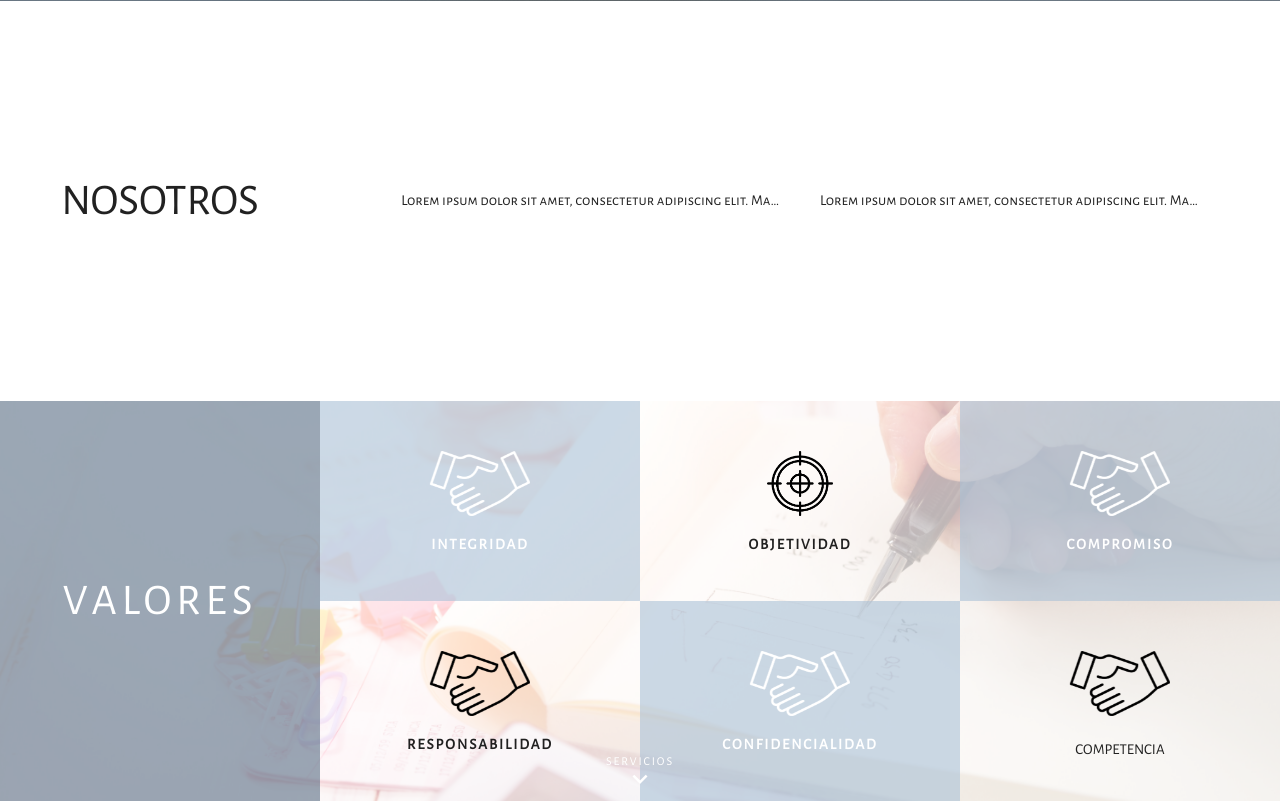
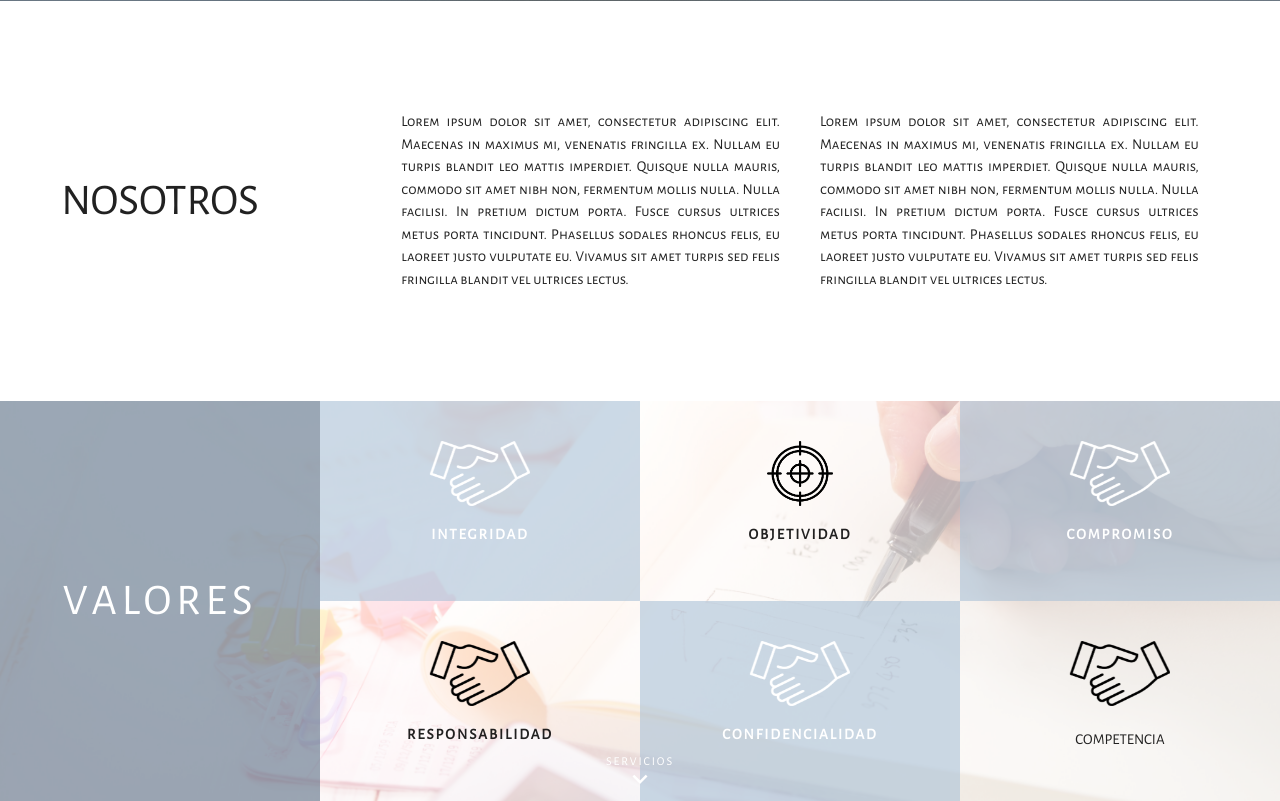
Before and after one commit to dietic/balanspe, a PHP site: page / in a window 1280 px wide. Shown: the part 799-1600 px from the top of the page. Run offline with PHP 8.4, Linux system fonts and the light colour scheme; some libraries are stand-ins or nearby versions.

Commit message:
Modificacion en padding de features

```diff
--- a/index.php
+++ b/index.php
@@ -15,10 +15,10 @@
 	<!-- Columna derecha -->
 	<div class="about-right col s9 valign-wrapper ">
 		<div class="col s6 about-right-left">
-			<p class="truncate">Lorem ipsum dolor sit amet, consectetur adipiscing elit. Maecenas in maximus mi, venenatis fringilla ex. Nullam eu turpis blandit leo mattis imperdiet. Quisque nulla mauris, commodo sit amet nibh non, fermentum mollis nulla. Nulla facilisi. In pretium dictum porta. Fusce cursus ultrices metus porta tincidunt. Phasellus sodales rhoncus felis, eu laoreet justo vulputate eu. Vivamus sit amet turpis sed felis fringilla blandit vel ultrices lectus. </p>
+			<p >Lorem ipsum dolor sit amet, consectetur adipiscing elit. Maecenas in maximus mi, venenatis fringilla ex. Nullam eu turpis blandit leo mattis imperdiet. Quisque nulla mauris, commodo sit amet nibh non, fermentum mollis nulla. Nulla facilisi. In pretium dictum porta. Fusce cursus ultrices metus porta tincidunt. Phasellus sodales rhoncus felis, eu laoreet justo vulputate eu. Vivamus sit amet turpis sed felis fringilla blandit vel ultrices lectus. </p>
 		</div>
 		<div class="col s6 about-right-right">
-			<p class="truncate">Lorem ipsum dolor sit amet, consectetur adipiscing elit. Maecenas in maximus mi, venenatis fringilla ex. Nullam eu turpis blandit leo mattis imperdiet. Quisque nulla mauris, commodo sit amet nibh non, fermentum mollis nulla. Nulla facilisi. In pretium dictum porta. Fusce cursus ultrices metus porta tincidunt. Phasellus sodales rhoncus felis, eu laoreet justo vulputate eu. Vivamus sit amet turpis sed felis fringilla blandit vel ultrices lectus. </p>
+			<p >Lorem ipsum dolor sit amet, consectetur adipiscing elit. Maecenas in maximus mi, venenatis fringilla ex. Nullam eu turpis blandit leo mattis imperdiet. Quisque nulla mauris, commodo sit amet nibh non, fermentum mollis nulla. Nulla facilisi. In pretium dictum porta. Fusce cursus ultrices metus porta tincidunt. Phasellus sodales rhoncus felis, eu laoreet justo vulputate eu. Vivamus sit amet turpis sed felis fringilla blandit vel ultrices lectus. </p>
 		</div>
 	</div>
 
--- a/scss/styles.scss
+++ b/scss/styles.scss
@@ -196,7 +196,7 @@ nav{
 					position: relative;
 					height: 100%;
 					transition: ease all .3s;
-				    padding-top: 50px;
+				    padding-top: 40px;
 	    			text-align: center;
 					/* background-color: silver; */
 					background-color: rgba(170, 193, 216 ,0.6);
@@ -231,7 +231,7 @@ nav{
 					position: relative;
 					height: 100%;
 					transition: ease all .3s;
-				    padding-top: 50px;
+				    padding-top: 40px;
 	    			text-align: center;
 					/* background-color: black; */
 					z-index: 4;
@@ -266,7 +266,7 @@ nav{
 					position: relative;
 					height: 100%;
 					transition: ease all .3s;
-				    padding-top: 50px;
+				    padding-top: 40px;
 	    			text-align: center;
 					/* background-color: orange; */
 					background-color: rgba(170, 193, 216 ,0.6);
@@ -306,7 +306,7 @@ nav{
 					position: relative;
 					height: 100%;
 					transition: ease all .3s;
-				    padding-top: 50px;
+				    padding-top: 40px;
 	    			text-align: center;
 					z-index: 4;
 					/* background-color: gray; */
@@ -340,7 +340,7 @@ nav{
 					position: relative;
 					height: 100%;
 					transition: ease all .3s;
-				    padding-top: 50px;
+				    padding-top: 40px;
 	    			text-align: center;
 					/* background-color: purple; */
 					background-color: rgba(170, 193, 216 ,0.6);
@@ -375,7 +375,7 @@ nav{
 					position: relative;
 					height: 100%;
 					transition: ease all .3s;
-				    padding-top: 50px;
+				    padding-top: 40px;
 	    			text-align: center;
 					z-index: 4;s
 					/* background-color: cyan; */
```
Also changed, not shown: css/styles.css.
